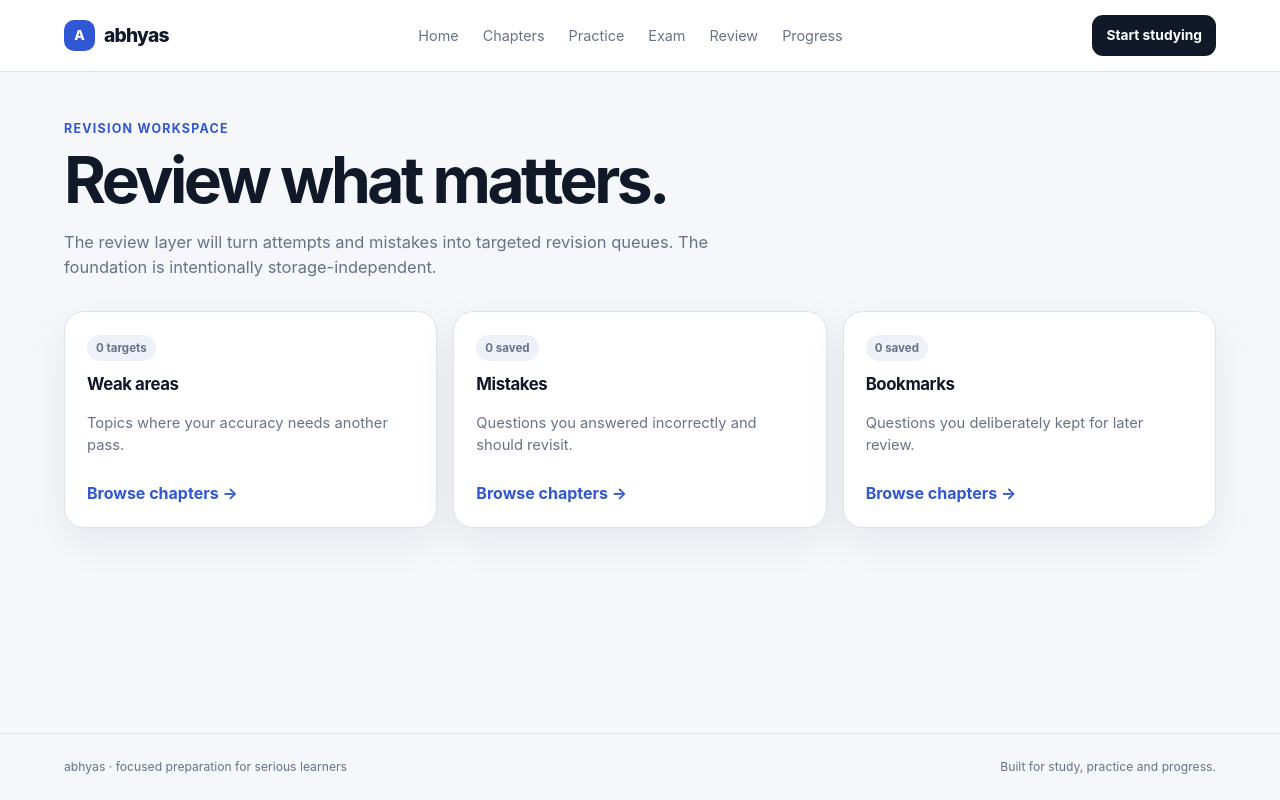
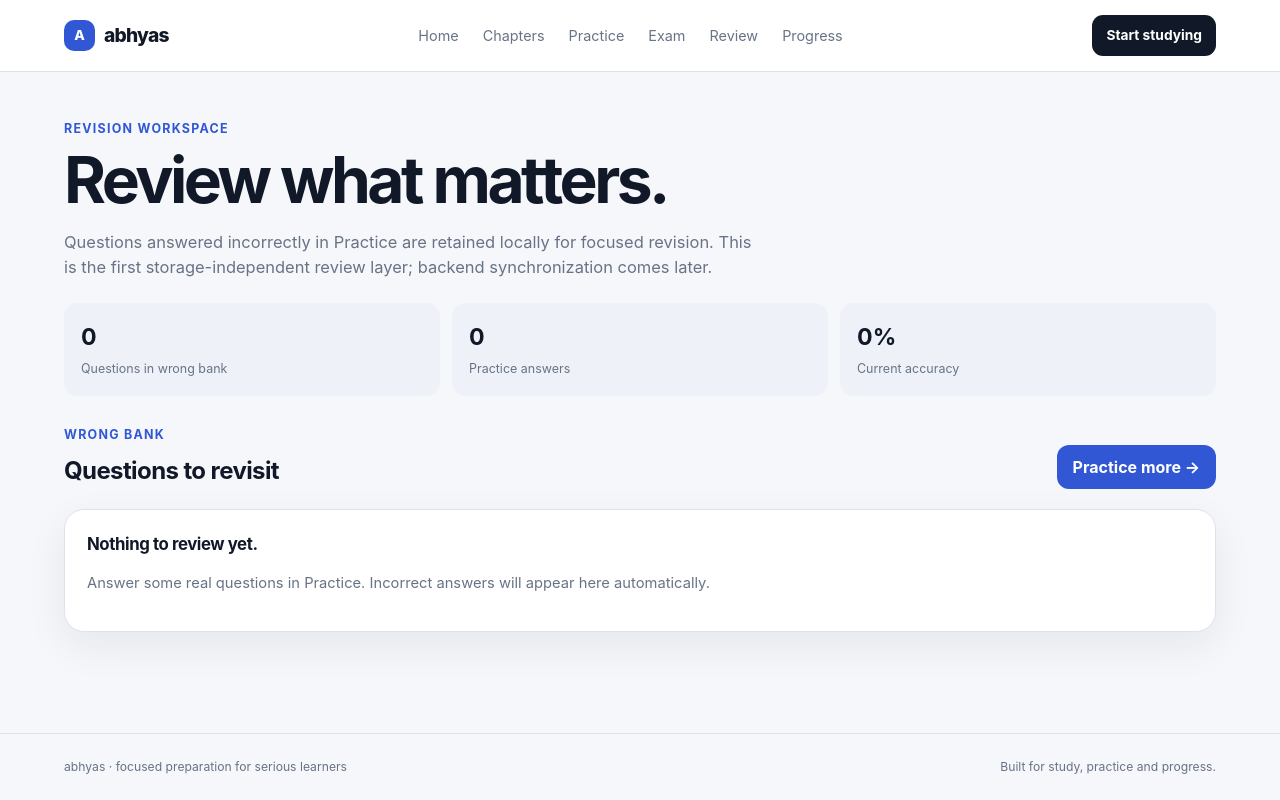
Before and after one commit to MKU-MKU/abhyas, a Next.js app in the folder apps/web/: page /review in a window 1280 px wide. Built offline with nearby package versions, Linux system fonts and the light colour scheme.

Commit message:
feat: add local wrong-question review workspace

```diff
--- a/apps/web/app/review/page.tsx
+++ b/apps/web/app/review/page.tsx
@@ -1,20 +1,36 @@
+"use client";
+
 import Link from "next/link";
-
-const reviewAreas = [
-  ["Weak areas", "Topics where your accuracy needs another pass.", "0 targets"],
-  ["Mistakes", "Questions you answered incorrectly and should revisit.", "0 saved"],
-  ["Bookmarks", "Questions you deliberately kept for later review.", "0 saved"],
-];
+import { useEffect, useState } from "react";
+import type { Question } from "../../lib/content/types";
 
 export default function ReviewPage() {
-  return (
-    <main className="main">
-      <p className="eyebrow">Revision workspace</p>
-      <h1>Review what matters.</h1>
-      <p className="subtitle">The review layer will turn attempts and mistakes into targeted revision queues. The foundation is intentionally storage-independent.</p>
-      <div className="grid" style={{ marginTop: 32 }}>
-        {reviewAreas.map(([title, description, count]) => <article className="card" key={title}><span className="pill">{count}</span><h2 style={{ marginTop: 14 }}>{title}</h2><p>{description}</p><Link className="cardLink" href="/chapters">Browse chapters →</Link></article>)}
-      </div>
-    </main>
-  );
+  const [wrong, setWrong] = useState<Question[]>([]);
+  const [stats, setStats] = useState({ total: 0, correct: 0 });
+
+  useEffect(() => {
+    try {
+      setWrong(JSON.parse(localStorage.getItem("abhyas:wrong") || "[]"));
+      setStats(JSON.parse(localStorage.getItem("abhyas:stats") || '{"total":0,"correct":0}'));
+    } catch { /* empty local state */ }
+  }, []);
+
+  const accuracy = stats.total ? Math.round((stats.correct / stats.total) * 100) : 0;
+
+  return <main className="main">
+    <p className="eyebrow">Revision workspace</p>
+    <h1>Review what matters.</h1>
+    <p className="subtitle">Questions answered incorrectly in Practice are retained locally for focused revision. This is the first storage-independent review layer; backend synchronization comes later.</p>
+
+    <div className="stats">
+      <div className="stat"><strong>{wrong.length}</strong><span>Questions in wrong bank</span></div>
+      <div className="stat"><strong>{stats.total}</strong><span>Practice answers</span></div>
+      <div className="stat"><strong>{accuracy}%</strong><span>Current accuracy</span></div>
+    </div>
+
+    <section style={{ marginTop: 30 }}>
+      <div className="sectionHeader"><div><p className="eyebrow">Wrong bank</p><h2 style={{ margin: 0 }}>Questions to revisit</h2></div><Link className="primaryButton" href="/practice">Practice more →</Link></div>
+      {wrong.length === 0 ? <div className="card"><h2>Nothing to review yet.</h2><p>Answer some real questions in Practice. Incorrect answers will appear here automatically.</p></div> : <div className="subtopicList">{wrong.map((question, index) => <article className="card" key={question.id}><div className="meta">Q{index + 1} · {question.source || "Abhyas question bank"}</div><h2 style={{ marginTop: 8 }}>{question.prompt}</h2><div className="pillRow">{question.options.map((option, optionIndex) => <span className="pill" key={option.id}>{String.fromCharCode(65 + optionIndex)}. {option.label}</span>)}</div>{question.explanation && <p><strong>Explanation:</strong> {question.explanation}</p>}</article>)}</div>}
+    </section>
+  </main>;
 }
```
